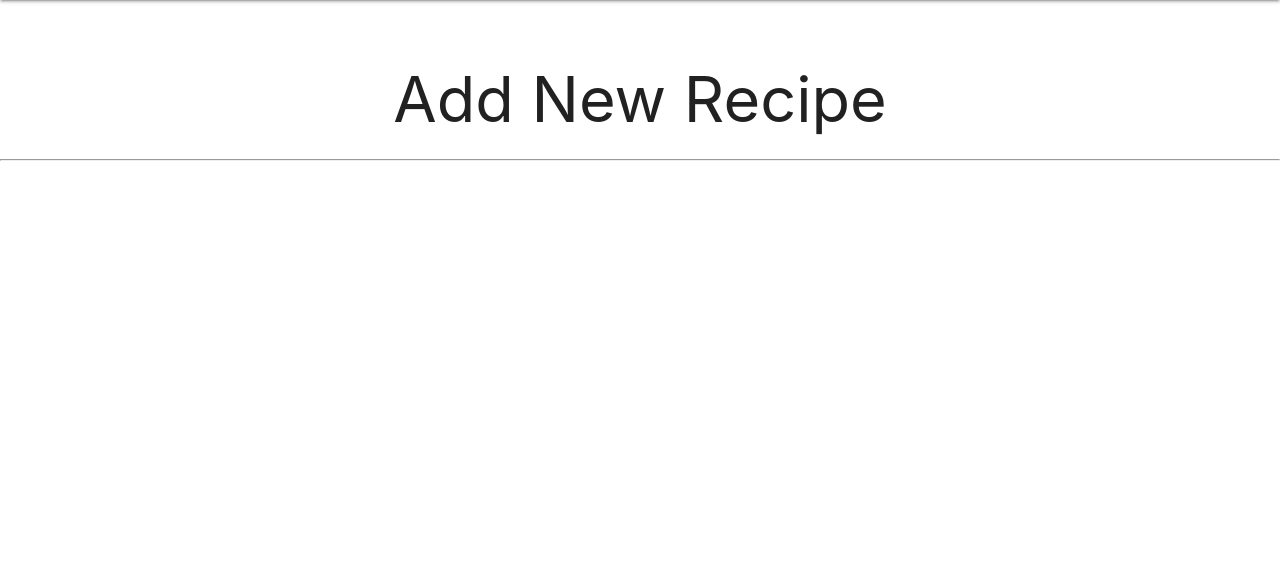
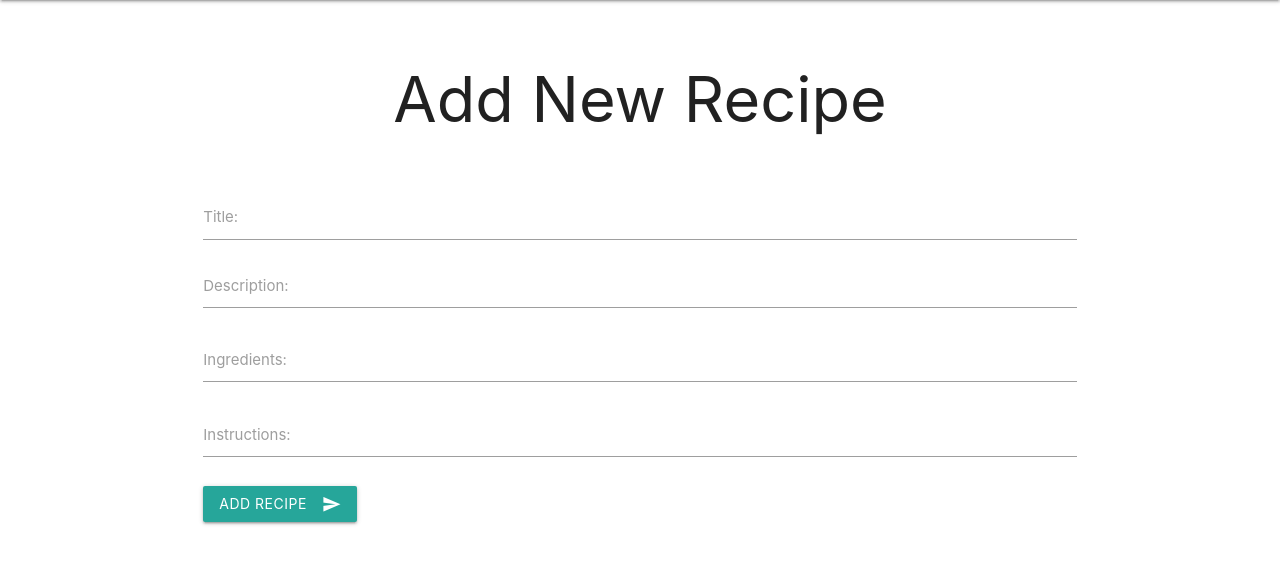
Before and after one commit to avabellaw/my-recipe, a Flask app: page /add-recipe in a window 1280 px wide. Shown: the part 64-628 px from the top of the page. Run offline with Flask 3, Linux system fonts and the light colour scheme; the visitor is signed in with stand-in values (Sample User, id 1).

Commit message:
Add form to add new recipe

````diff
--- a/myrecipe/templates/add-recipe.html
+++ b/myrecipe/templates/add-recipe.html
@@ -1,7 +1,37 @@
 {% extends "base.html" %}
 
 {% block content %}
-    <h1 class="page-header">Add new recipe</h1>
-    <hr>
+<div class="container">
+    <div class="row">
+        <div class="col s12">
+            <h1 class="page-header">Add new recipe</h1>
+        </div>
+    </div>
+    <div class="row">
+        <div class="col s12">
+            <form action="{{ url_for('add_recipe') }}" method="post">
+                <div class="input-field">
+                    <input type="text" name="title" id="title" required>
+                    <label for="title">Title:</label>
+                </div>
+                <div class="input-field">
+                    <textarea name="description" id="description" class="materialize-textarea" required></textarea>
+                    <label for="description">Description:</label>
+                </div>
+                <div class="input-field">
+                    <textarea name="ingredients" id="ingredients" class="materialize-textarea" required></textarea>
+                    <label for="ingredients">Ingredients:</label>
+                </div>
+                <div class="input-field">
+                    <textarea name="instructions" id="instructions" class="materialize-textarea" required></textarea>
+                    <label for="instructions">Instructions:</label>
+                </div>
+                <button class="btn waves-effect waves-light" type="submit" name="action">Add recipe
+                    <i class="material-icons right">send</i>
+                </button>
+            </form>
+        </div>
+    </div>
+</div>
 {% endblock %}
 ```
````
